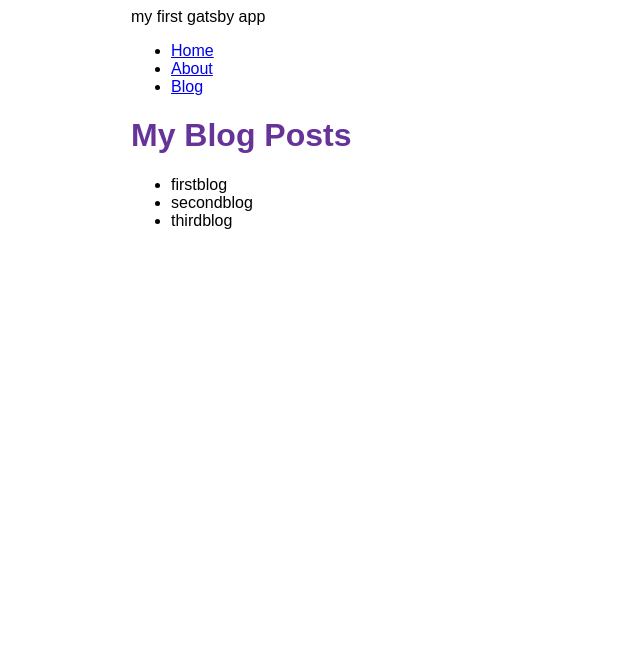
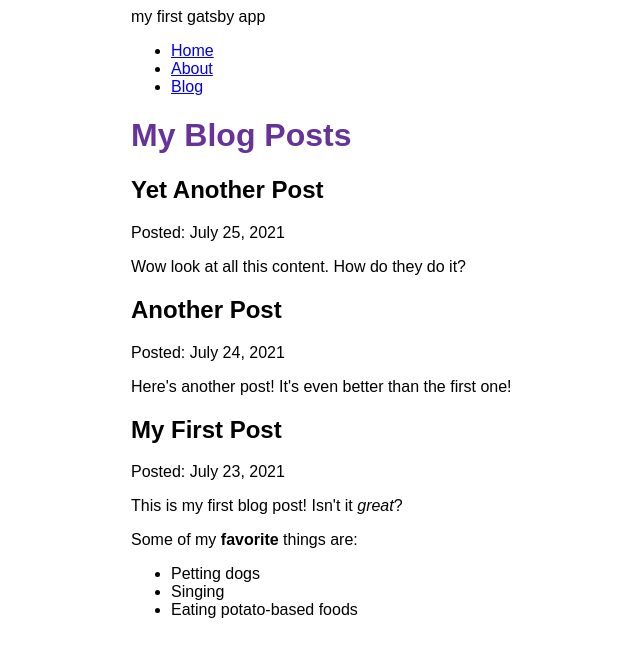
Before and after one commit to edx-mohammed-waleed/firstTry, a Gatsby site: page /blog in a window 1280 px wide. Shown: the whole page, without its empty margins (259-899 px from the left). Built offline with nearby package versions, Linux system fonts and the light colour scheme; Gatsby itself is replaced by a stand-in of ours.

Commit message:
finished part 5

```diff
--- a/src/pages/blog.js
+++ b/src/pages/blog.js
@@ -1,31 +1,39 @@
 import * as React from 'react'
+import { graphql } from 'gatsby'
+import { MDXRenderer } from 'gatsby-plugin-mdx'
 import Layout from '../components/layout'
-import { graphql } from 'gatsby'
 
-const BlogPage = ({data}) => {
+const BlogPage = ({ data }) => {
   return (
     <Layout pageTitle="My Blog Posts">
-        <ul>
-    {
-        data.allFile.nodes.map(node => (
-        <li key={node.name}>
-                {node.name}
-        </li>
+      {
+        data.allMdx.nodes.map((node) => (
+          <article key={node.id}>
+            <h2>{node.frontmatter.title}</h2>
+            <p>Posted: {node.frontmatter.date}</p>
+            <MDXRenderer>
+              {node.body}
+            </MDXRenderer>
+          </article>
         ))
-    }
-</ul>
-
+      }
     </Layout>
   )
 }
 
 export const query = graphql`
   query {
-    allFile {
+    allMdx(sort: {fields: frontmatter___date, order: DESC}) {
       nodes {
-        name
+        frontmatter {
+          title
+          date(formatString: "MMMM DD, YYYY")
+        }
+        id
+        body
       }
     }
   }
 `
+
 export default BlogPage
```
